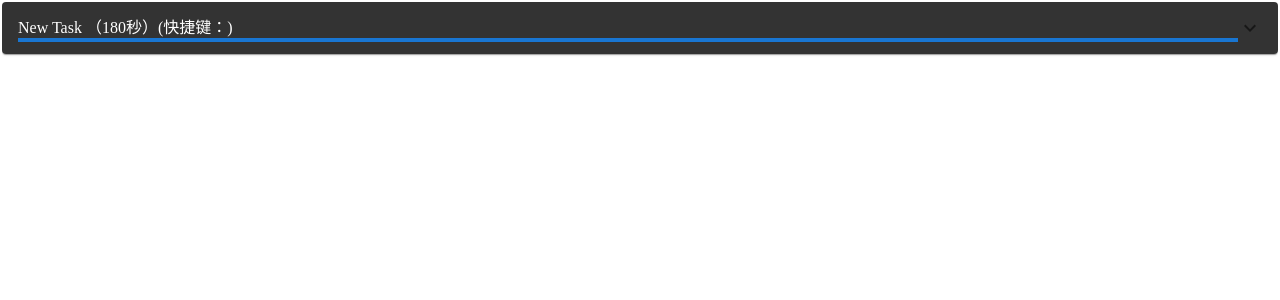
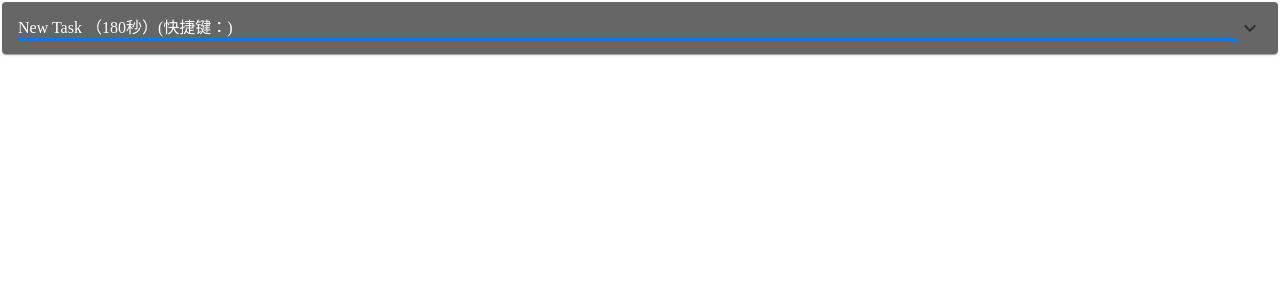
Before and after one commit to wrxx97/dn-killer, a React (Vite) app: page / in a window 1280 px wide. Both pictures are taken after a click on the button 1218 px from the left and 22 px from the top of the page. Shown: the top 300 px of the page. Built offline with nearby package versions, Linux system fonts and the light colour scheme.

Commit message:
add ahooks

```diff
--- a/package.json
+++ b/package.json
@@ -15,6 +15,7 @@
     "@mui/icons-material": "^5.15.15",
     "@mui/material": "^5.15.15",
     "@tauri-apps/api": "^1",
+    "ahooks": "^3.7.11",
     "react": "^18.2.0",
     "react-dom": "^18.2.0",
     "react-hook-form": "^7.51.3",
--- a/src/components/task-list/index.tsx
+++ b/src/components/task-list/index.tsx
@@ -4,18 +4,19 @@ import AccordionSummary from "@mui/material/AccordionSummary";
 import AccordionDetails from "@mui/material/AccordionDetails";
 import ExpandMoreIcon from "@mui/icons-material/ExpandMore";
 import LinearProgress from "@mui/material/LinearProgress";
+import useInterval from "ahooks/lib/useInterval";
 
 import Form from "@/components/task-list/Form";
 import useStore from "@/stores";
 
 export default function TaskList() {
   const store = useStore();
-  console.info(store.hover);
+  useInterval(() => {}, 1000);
 
   return (
     <Box
       sx={{
-        height: "100%",
+        height: "calc(100% - 50px)",
         overflowY: "scroll",
       }}
     >
@@ -28,7 +29,7 @@ export default function TaskList() {
             store.hover
               ? {}
               : {
-                  backgroundColor: "rgba(0, 0, 0, 0.8)",
+                  backgroundColor: "rgba(0, 0, 0, 0.6)",
                   color: "white",
                 }
           }
```
Also changed, not shown: 2 other files (tests, documents, lock files or other folders).
